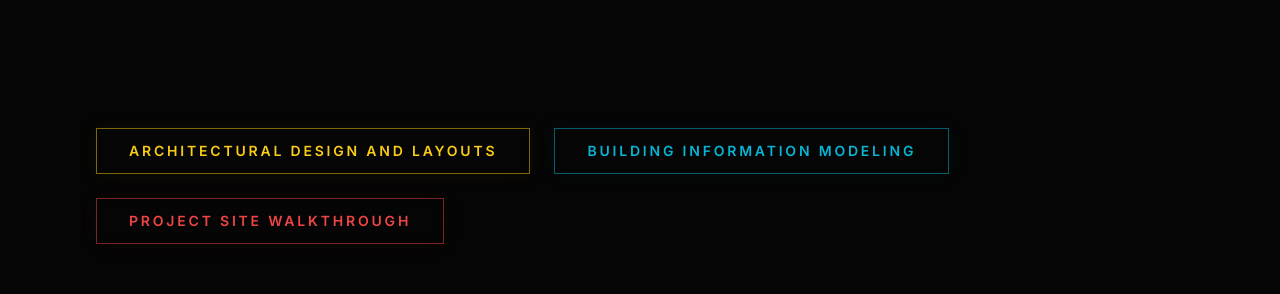
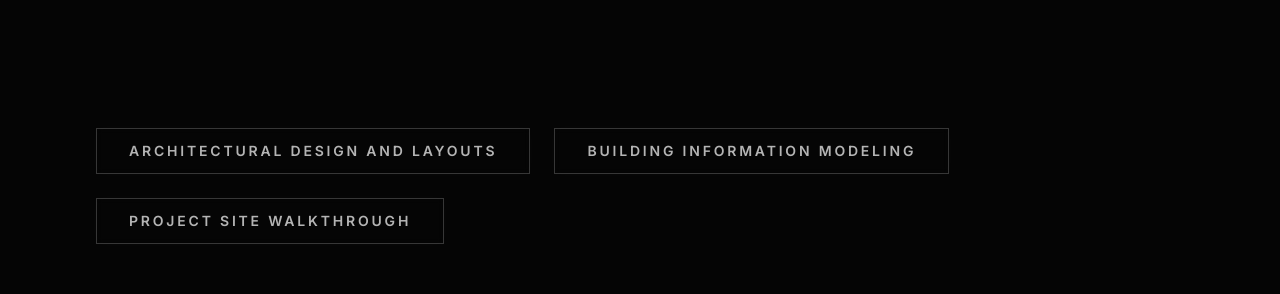
Before and after one commit to jprojectjupiterai-ops/bimportfolio, a Next.js app: page / in a window 1280 px wide. Shown: the part 2400-2694 px from the top of the page. Built offline with nearby package versions, Linux system fonts and the light colour scheme.

Commit message:
Update tabs to modern white aesthetic

```diff
--- a/src/components/Projects.tsx
+++ b/src/components/Projects.tsx
@@ -105,14 +105,7 @@ export default function Projects({ categories }: { categories: ProjectCategory[]
         {/* Category Navigation Tabs */}
         <div className="flex flex-wrap gap-6 mb-20 md:justify-start justify-center">
           {categories.map((category, i) => {
-            const isArch = category.name.includes('ARCHITECTURAL');
-            const isBIM = category.name.includes('BUILDING');
-            const isSite = category.name.includes('SITE');
-
-            let colorClasses = "border-white/20 text-white/60 hover:bg-white/10 hover:text-white";
-            if (isArch) colorClasses = "border-[#FACC15] text-[#FACC15] hover:bg-[#FACC15]/10 shadow-[0_0_20px_rgba(250,204,21,0.05)] hover:shadow-[0_0_30px_rgba(250,204,21,0.2)]";
-            else if (isBIM) colorClasses = "border-[#06B6D4] text-[#06B6D4] hover:bg-[#06B6D4]/10 shadow-[0_0_20px_rgba(6,182,212,0.05)] hover:shadow-[0_0_30px_rgba(6,182,212,0.2)]";
-            else if (isSite) colorClasses = "border-[#EF4444] text-[#EF4444] hover:bg-[#EF4444]/10 shadow-[0_0_20px_rgba(239,68,68,0.05)] hover:shadow-[0_0_30px_rgba(239,68,68,0.2)]";
+            const colorClasses = "border-white/20 text-white/70 hover:bg-white/10 hover:text-white hover:border-white/40 shadow-[0_0_15px_rgba(255,255,255,0.02)] hover:shadow-[0_0_25px_rgba(255,255,255,0.1)]";
 
             return (
               <motion.button
```
